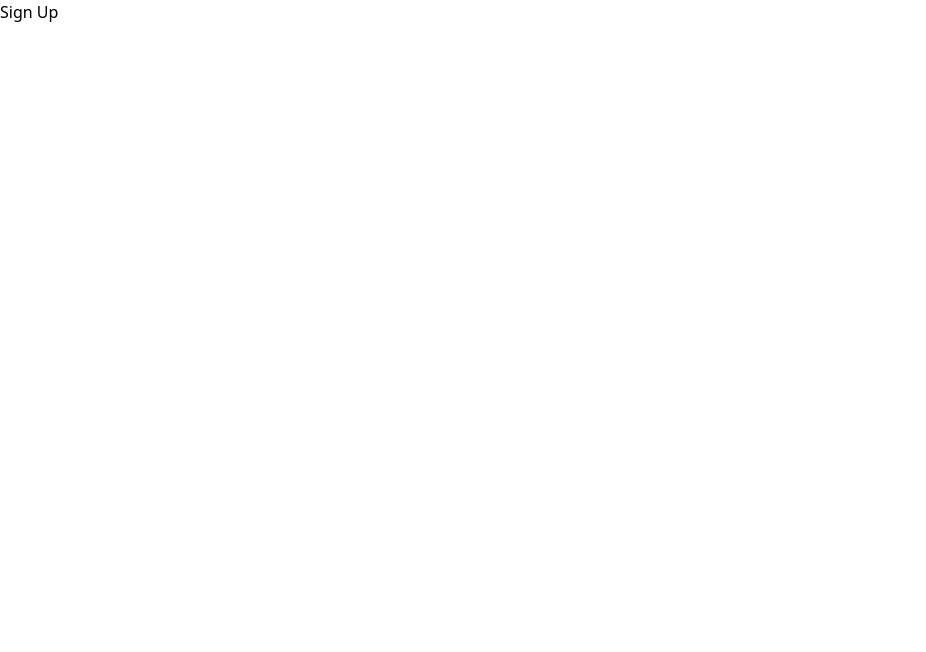
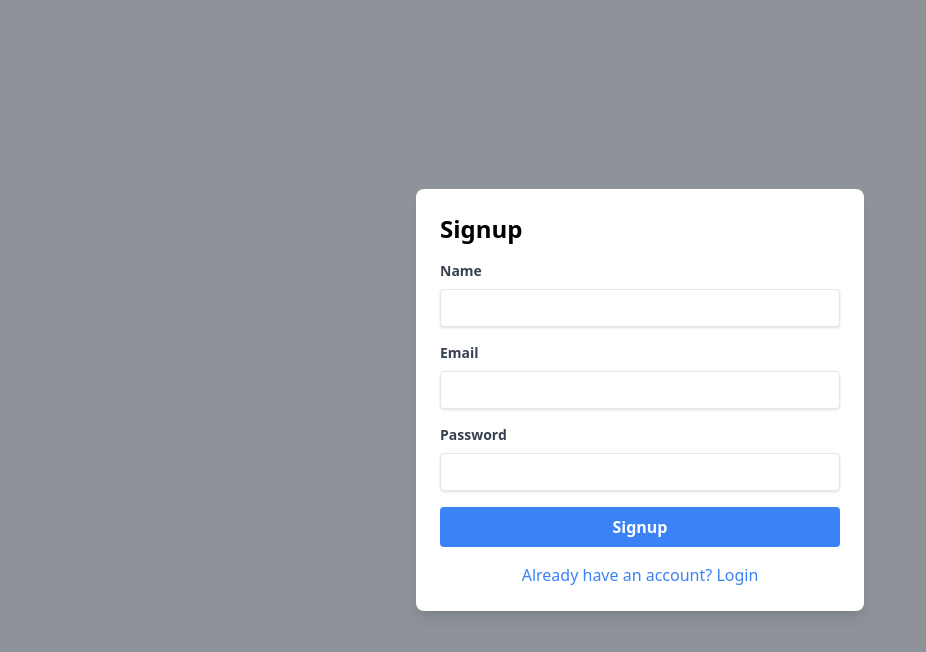
Before and after one commit to hiddentraveler/testCoach_frontend, a React (Vite) app: page /signup in a window 1280 px wide. Shown: the top 652 px of the page, without its empty margins (0-926 px from the left). Built offline with nearby package versions, Linux system fonts and the light colour scheme.

Commit message:
added basic navbar, logo, signup and login page

```diff
--- /dev/null
+++ b/src/components/Navbar.jsx
@@ -0,0 +1,36 @@
+import { Link } from "react-router-dom";
+import logo from "./../assets/logo.png";
+
+function Navbar() {
+	return (
+		<div className="flex justify-between items-center px-4 py-1 border-b-2 border-gray-900 bg-green-100">
+			<Link
+				to="/"
+				className="flex justify-between space-x-2 items-center text-white bg-zinc-700 hover:bg-zinc-900 rounded-md py-2 px-3"
+			>
+				<img src={logo} alt="logo of the site" className="h-7 invert" />
+				<div className="font-bold text-1xl align-top h-6 w-1 bg-white rounded-sm"></div>
+				<div className="font-bold text-xl">Test Coach</div>
+			</Link>
+			<div>
+				<Link
+					to={"/upload"}
+					type="button"
+					className="text-white bg-yellow-500 hover:bg-yellow-600 font-medium rounded-lg text-base px-3 py-1.5 text-center inline-flex items-center"
+				>
+					Test Submit
+				</Link>
+			</div>
+
+			<Link
+				to="/login"
+				type="button"
+				className="text-white bg-sky-500 hover:bg-sky-600 font-medium rounded-lg text-base px-3 py-1.5 text-center inline-flex items-center"
+			>
+				Login
+			</Link>
+		</div>
+	);
+}
+
+export default Navbar;
--- a/src/pages/home/home.jsx
+++ b/src/pages/home/home.jsx
@@ -1,7 +1,10 @@
+import Navbar from "../../components/Navbar";
+
 export default function Home() {
 	return (
 		<div>
-			<h3>Home</h3>
+			<Navbar />
+			<h1 className="text-3xl items-center text-center font-bold">Home</h1>
 		</div>
-	)
+	);
 }
--- a/src/pages/login/login.jsx
+++ b/src/pages/login/login.jsx
@@ -1,7 +1,45 @@
-export default function LogIn() {
+import { Link } from "react-router-dom";
+const LogIn = () => {
 	return (
-		<div>
-			<h3>Log In</h3>
+		<div className="fixed inset-0 flex items-center justify-center bg-gray-800 bg-opacity-50">
+			<div className="bg-white rounded-lg shadow-lg p-6 w-full max-w-md">
+				<h2 className="text-2xl font-bold mb-4">Login</h2>
+				<form>
+					<div className="mb-4">
+						<label className="block text-gray-700 text-sm font-bold mb-2" htmlFor="email">
+							Email
+						</label>
+						<input
+							type="email"
+							id="email"
+							className="shadow appearance-none border rounded w-full py-2 px-3 text-gray-700 leading-tight focus:outline-none focus:shadow-outline"
+						/>
+					</div>
+					<div className="mb-4">
+						<label className="block text-gray-700 text-sm font-bold mb-2" htmlFor="password">
+							Password
+						</label>
+						<input
+							type="password"
+							id="password"
+							className="shadow appearance-none border rounded w-full py-2 px-3 text-gray-700 leading-tight focus:outline-none focus:shadow-outline"
+						/>
+					</div>
+					<button
+						type="submit"
+						className="bg-blue-500 hover:bg-blue-700 text-white font-bold py-2 px-4 rounded focus:outline-none focus:shadow-outline w-full"
+					>
+						Login
+					</button>
+				</form>
+				<div className="text-center mt-4">
+					<Link to="/signup" className="text-blue-500 hover:text-blue-700">
+						Create an account
+					</Link>
+				</div>
+			</div>
 		</div>
-	)
-}
+	);
+};
+
+export default LogIn;
--- a/src/pages/signup/signup.jsx
+++ b/src/pages/signup/signup.jsx
@@ -1,7 +1,55 @@
-export default function SignUp() {
+import { Link } from "react-router-dom";
+const SignUp = () => {
 	return (
-		<div>
-			<h3>Sign Up</h3>
+		<div className="fixed inset-0 flex items-center justify-center bg-gray-800 bg-opacity-50">
+			<div className="bg-white rounded-lg shadow-lg p-6 w-full max-w-md">
+				<h2 className="text-2xl font-bold mb-4">Signup</h2>
+				<form>
+					<div className="mb-4">
+						<label className="block text-gray-700 text-sm font-bold mb-2" htmlFor="name">
+							Name
+						</label>
+						<input
+							type="text"
+							id="name"
+							className="shadow appearance-none border rounded w-full py-2 px-3 text-gray-700 leading-tight focus:outline-none focus:shadow-outline"
+						/>
+					</div>
+					<div className="mb-4">
+						<label className="block text-gray-700 text-sm font-bold mb-2" htmlFor="email">
+							Email
+						</label>
+						<input
+							type="email"
+							id="email"
+							className="shadow appearance-none border rounded w-full py-2 px-3 text-gray-700 leading-tight focus:outline-none focus:shadow-outline"
+						/>
+					</div>
+					<div className="mb-4">
+						<label className="block text-gray-700 text-sm font-bold mb-2" htmlFor="password">
+							Password
+						</label>
+						<input
+							type="password"
+							id="password"
+							className="shadow appearance-none border rounded w-full py-2 px-3 text-gray-700 leading-tight focus:outline-none focus:shadow-outline"
+						/>
+					</div>
+					<button
+						type="submit"
+						className="bg-blue-500 hover:bg-blue-700 text-white font-bold py-2 px-4 rounded focus:outline-none focus:shadow-outline w-full"
+					>
+						Signup
+					</button>
+				</form>
+				<div className="text-center mt-4">
+					<Link to="/login" className="text-blue-500 hover:text-blue-700">
+						Already have an account? Login
+					</Link>
+				</div>
+			</div>
 		</div>
-	)
-}
+	);
+};
+
+export default SignUp;
--- a/src/pages/upload/upload.jsx
+++ b/src/pages/upload/upload.jsx
@@ -1,7 +1,10 @@
+import Navbar from "../../components/Navbar";
+
 export default function Upload() {
 	return (
 		<div>
-			<h3>Upload</h3>
+			<Navbar />
+			<h1 className="text-3xl items-center text-center font-bold">Submit Your Test</h1>
 		</div>
-	)
+	);
 }
```
Also changed, not shown: src/assets/logo.png (added).
